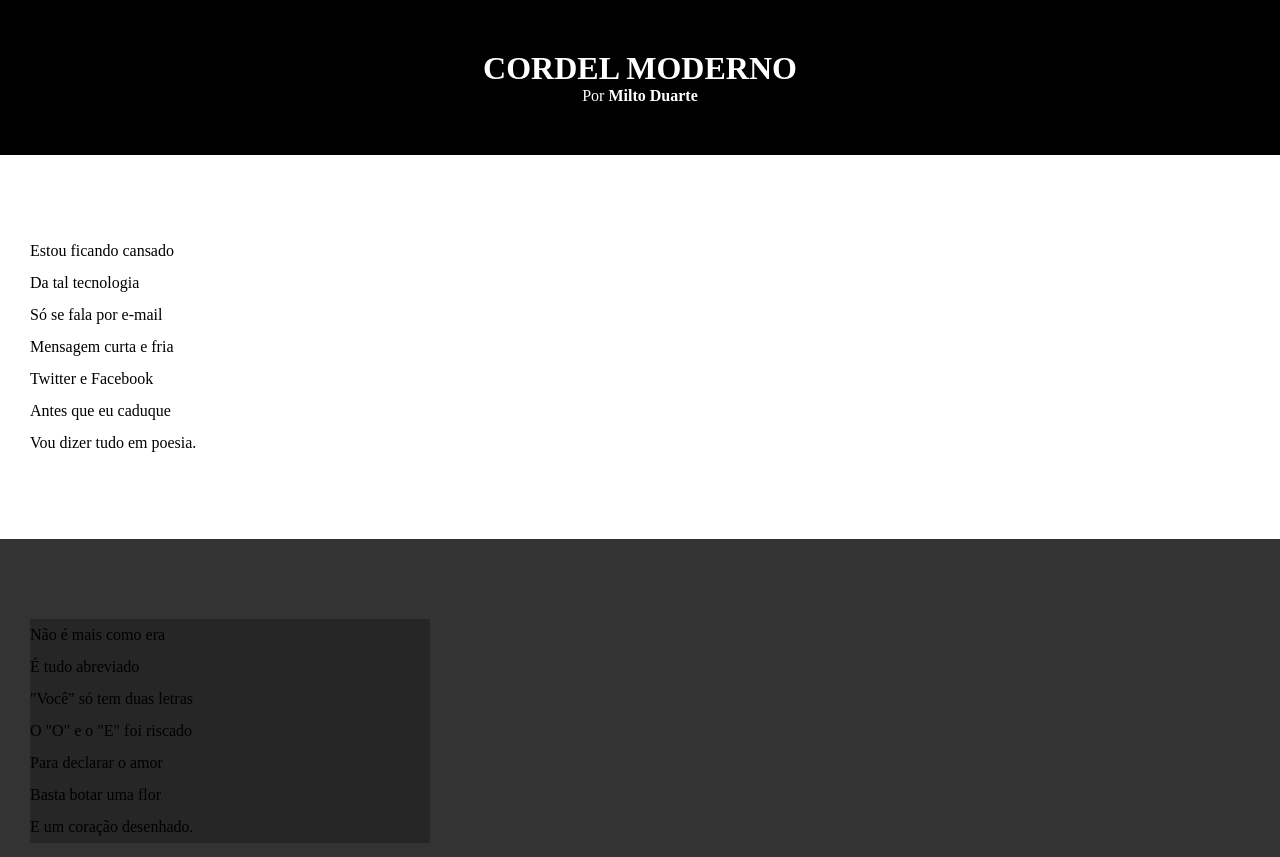
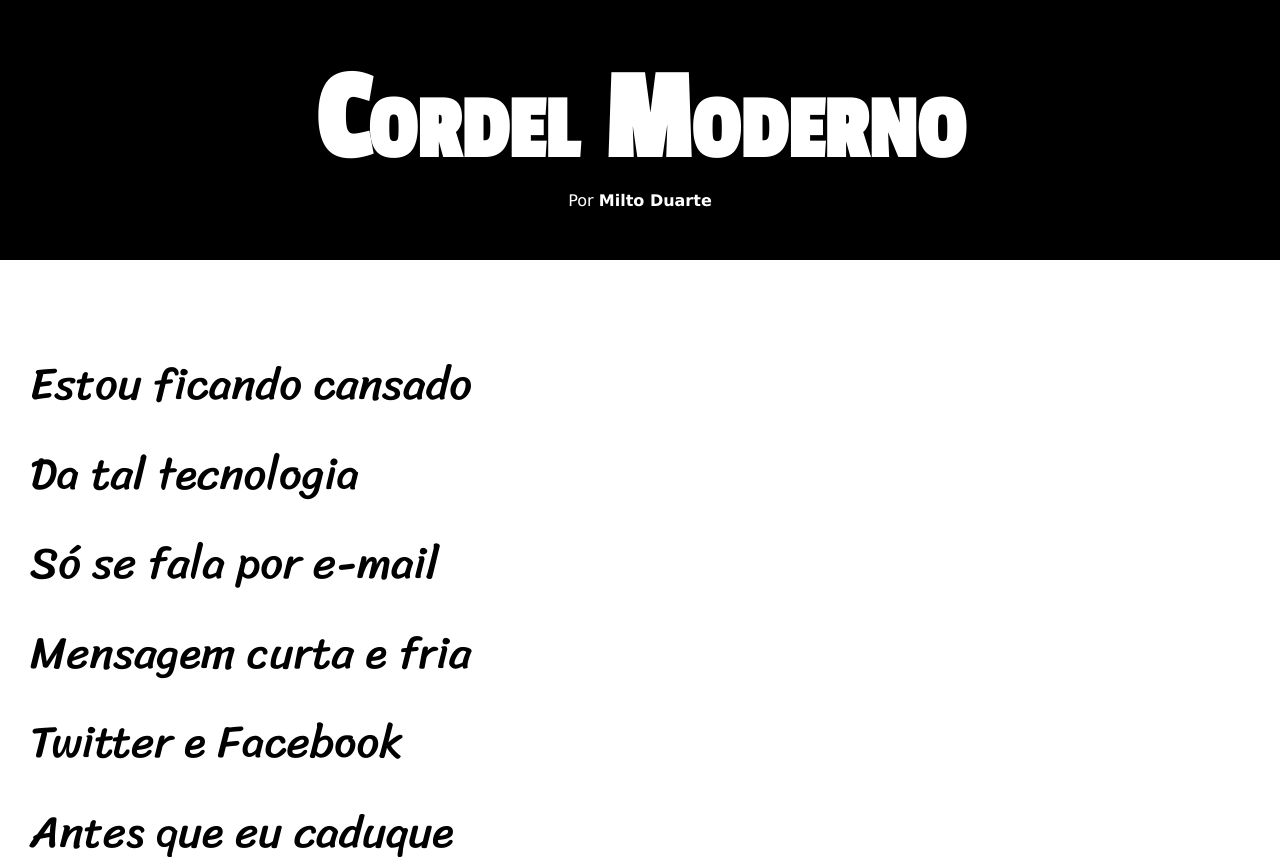
Before and after one commit to OtaviosOliveir40/cordel-moderno, a plain HTML site: page cordel-moderno.html in a window 1280 px wide. Shown: the top 857 px of the page. Drawn offline with Linux system fonts and the light colour scheme.

Commit message:
atualizei

```diff
--- a/style.css
+++ b/style.css
@@ -1,4 +1,14 @@
 @charset "UTF-8";
+
+@import url('https://fonts.googleapis.com/css2?family=Passion+One&family=Sriracha&display=swap');
+
+@import url('https://fonts.googleapis.com/css2?family=Sriracha&display=swap');
+
+:root {
+    --font1: Verdana, Geneva, Tahoma, sans-serif;
+    --fonte2: 'Passion One', cursive;
+    --fonte3: 'Sriracha', cursive;
+}
 
 * {
     margin: 0px;
@@ -9,6 +19,7 @@
 html, body {
     min-height: 100vh;
     background-color: darkgray;
+    font-family: var(--font1);
 
 }
 
@@ -20,8 +31,9 @@ header {
 
 header > h1{
     padding-top: 50px;
-    text-transform: uppercase;
     font-variant: small-caps;
+    font-family: var(--fonte2);
+    font-size: 10vw;
 }
 
 header > p {
@@ -45,6 +57,8 @@ section {
     padding-bottom: 10vh;
     line-height: 2em;
     padding-left: 30px;
+    font-family: var(--fonte3);
+    font-size: 3.5vw;
 }
 
 section.normal {
@@ -57,7 +71,8 @@ section.imagem {
 }
 
 section.imagem > p {
-    width: 400px;
+    display: inline-block;
+    padding: 5px;
     background-color: rgba(0, 0, 0, 0.253);
 }
 
```
